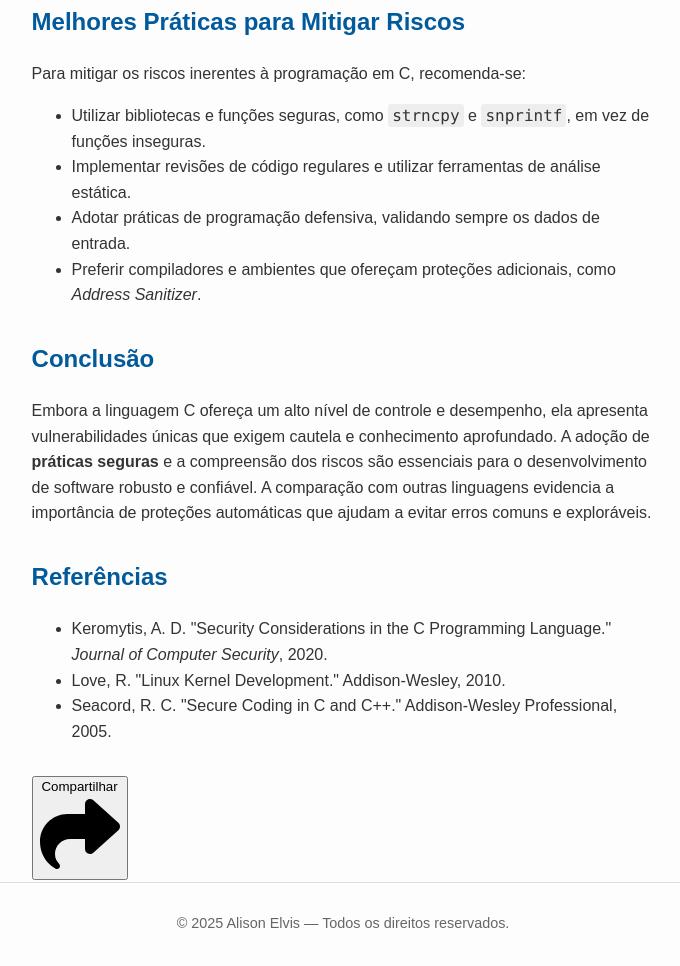
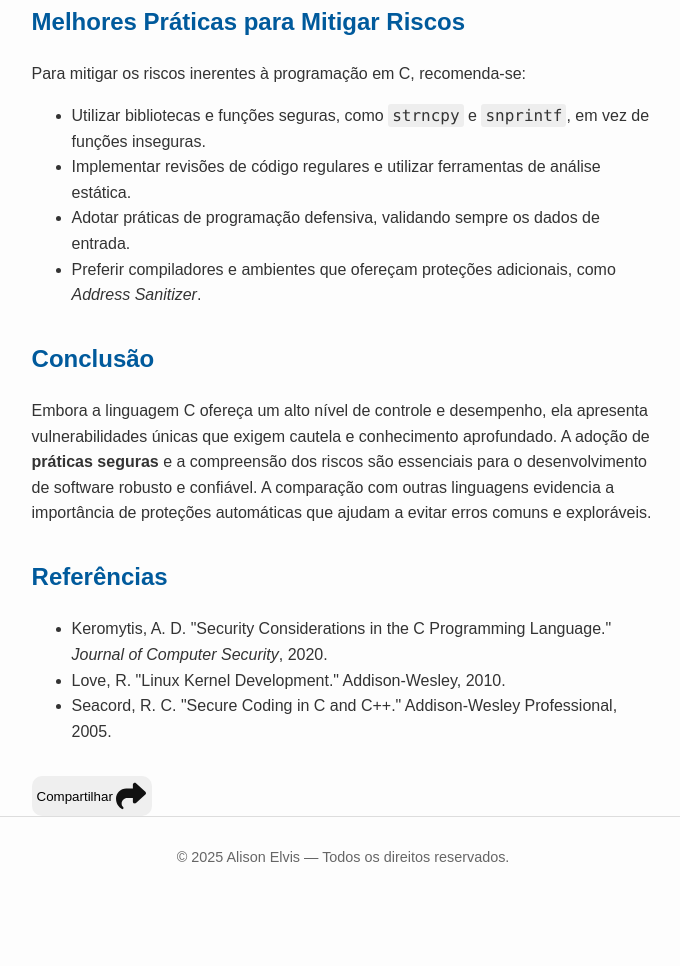
Before and after one commit to alison-elvis/paper-sobre-linguagem-c, a plain HTML site: page index.html in a window 1280 px wide. Shown: the part 1386-2352 px from the top of the page, without its empty margins (297-977 px from the left). After the commit the page ends 2316 px from the top, so only its background shows below. Drawn offline with Linux system fonts and the light colour scheme.

Commit message:
Update style.css
Adicionado estilos ao botão share

```diff
--- a/style.css
+++ b/style.css
@@ -26,7 +26,21 @@ main {
 section {
     margin-bottom: 2em;
 }
+.share-button {
+  display: inline-flex;
+  align-items: center;
+  gap: 0.2em;
+  cursor: pointer;
+  border: none;
+  width: 120px;
+  padding: 5px;
+  border-radius: 10px;
+}
 
+.share-button svg {
+  fill: #111;
+  width: 30px;
+}
 code {
     background-color: #eee;
     padding: 2px 4px;
```
